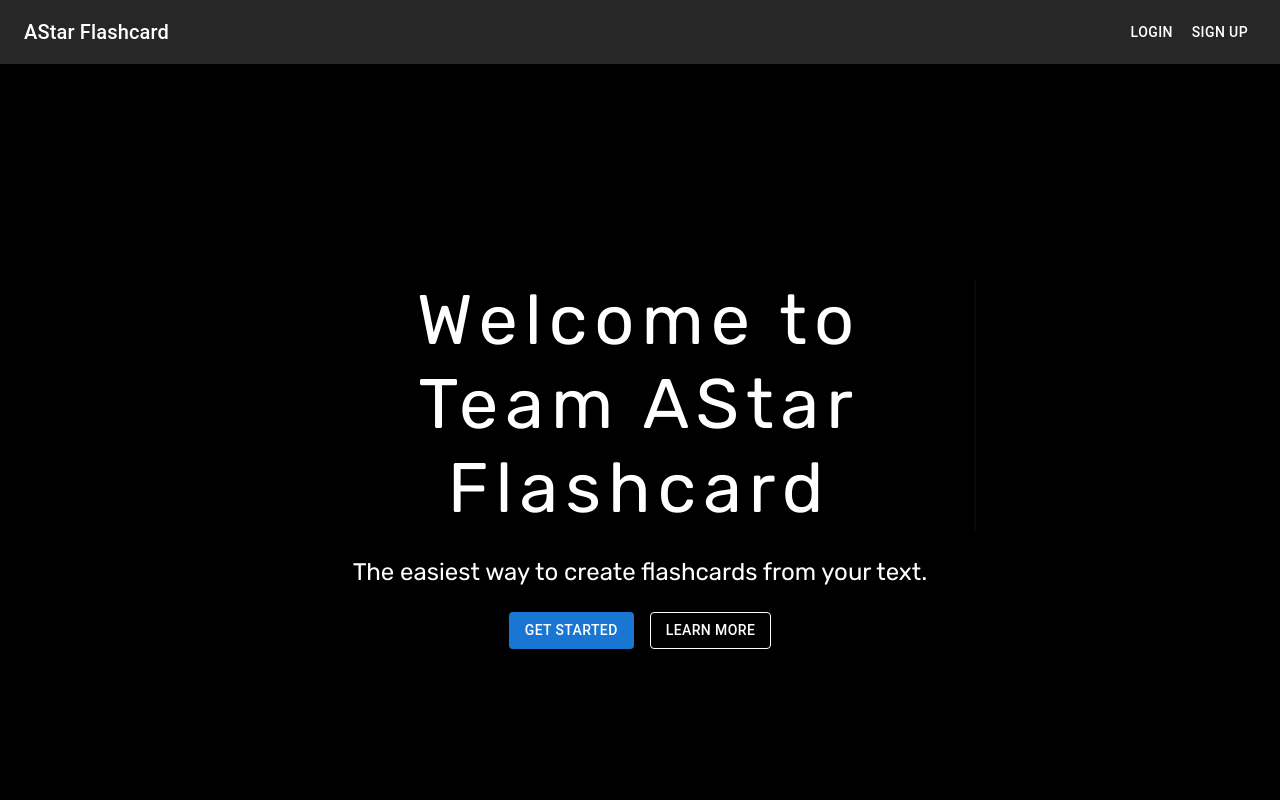
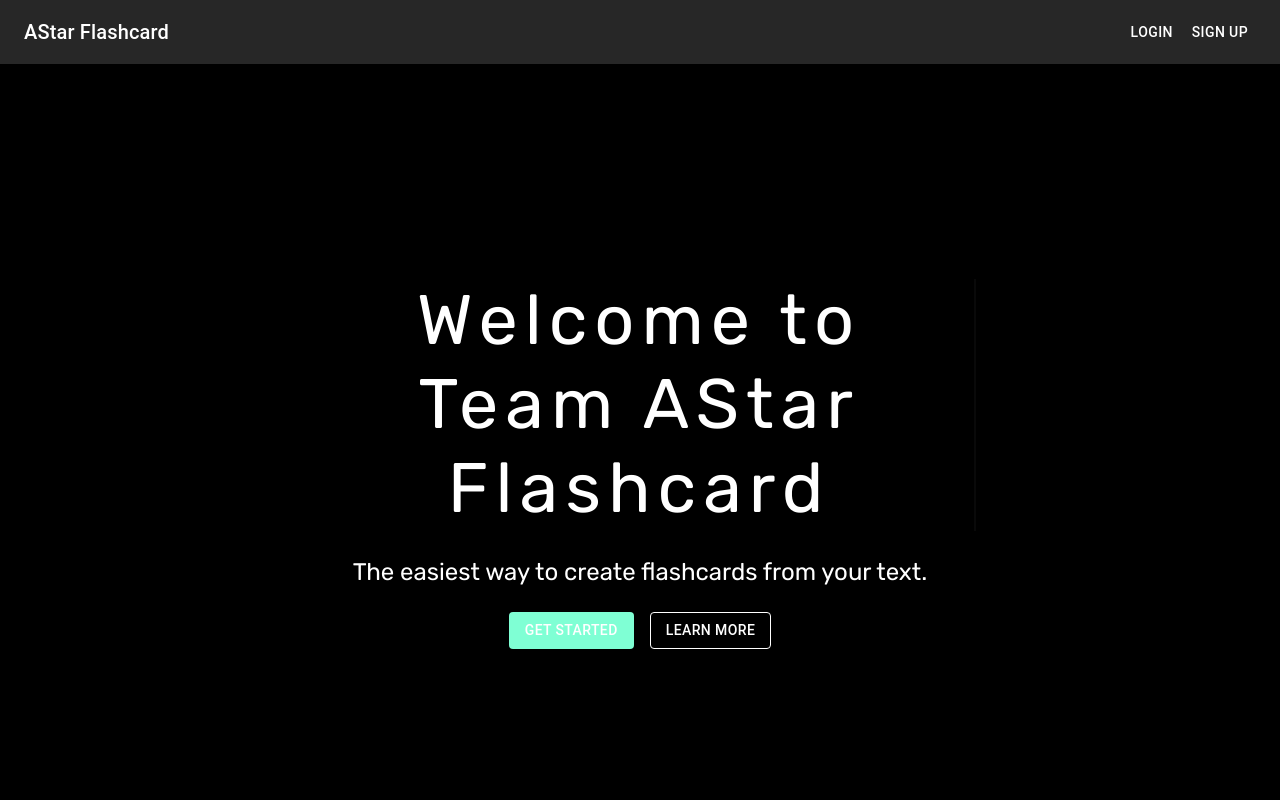
Before and after one commit to Shoheicode/Project-4-AI-Flashcards, a Next.js app: page / in a window 1280 px wide. In both pictures the pointer is over the link "GET STARTED". Shown: the top 800 px of the page. Built offline with nearby package versions, Linux system fonts and the light colour scheme; no server answers; a web font is replaced by a local one.

Commit message:
updated css

```diff
--- a/app/typewrite.css
+++ b/app/typewrite.css
@@ -27,6 +27,10 @@
   font-optical-sizing: auto;
   font-weight: 100;
   font-style: normal;
+}
+
+.getStarted:hover {
+  background-color: aquamarine!important;
 }
 
 @keyframes typewriter {
```
